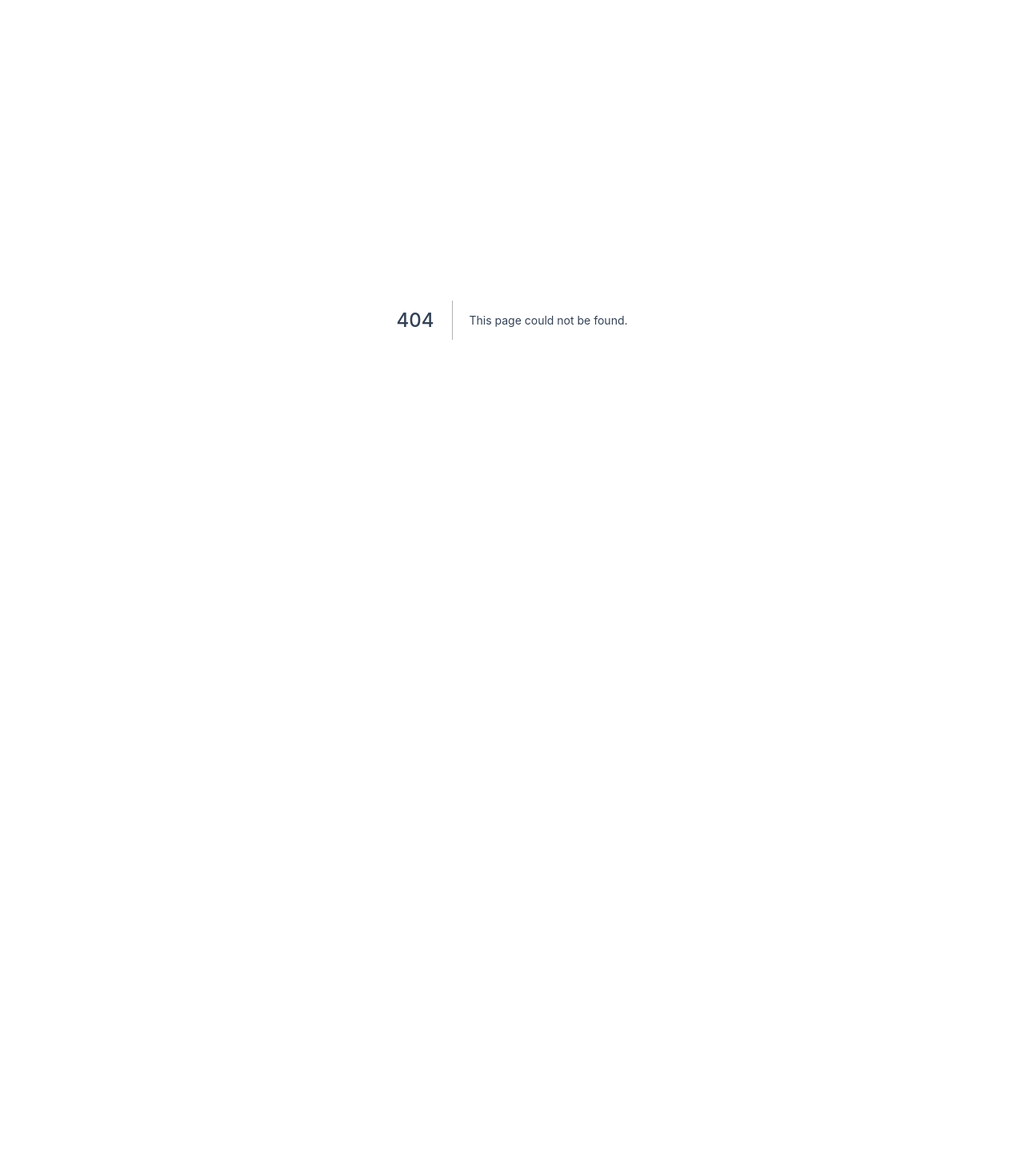
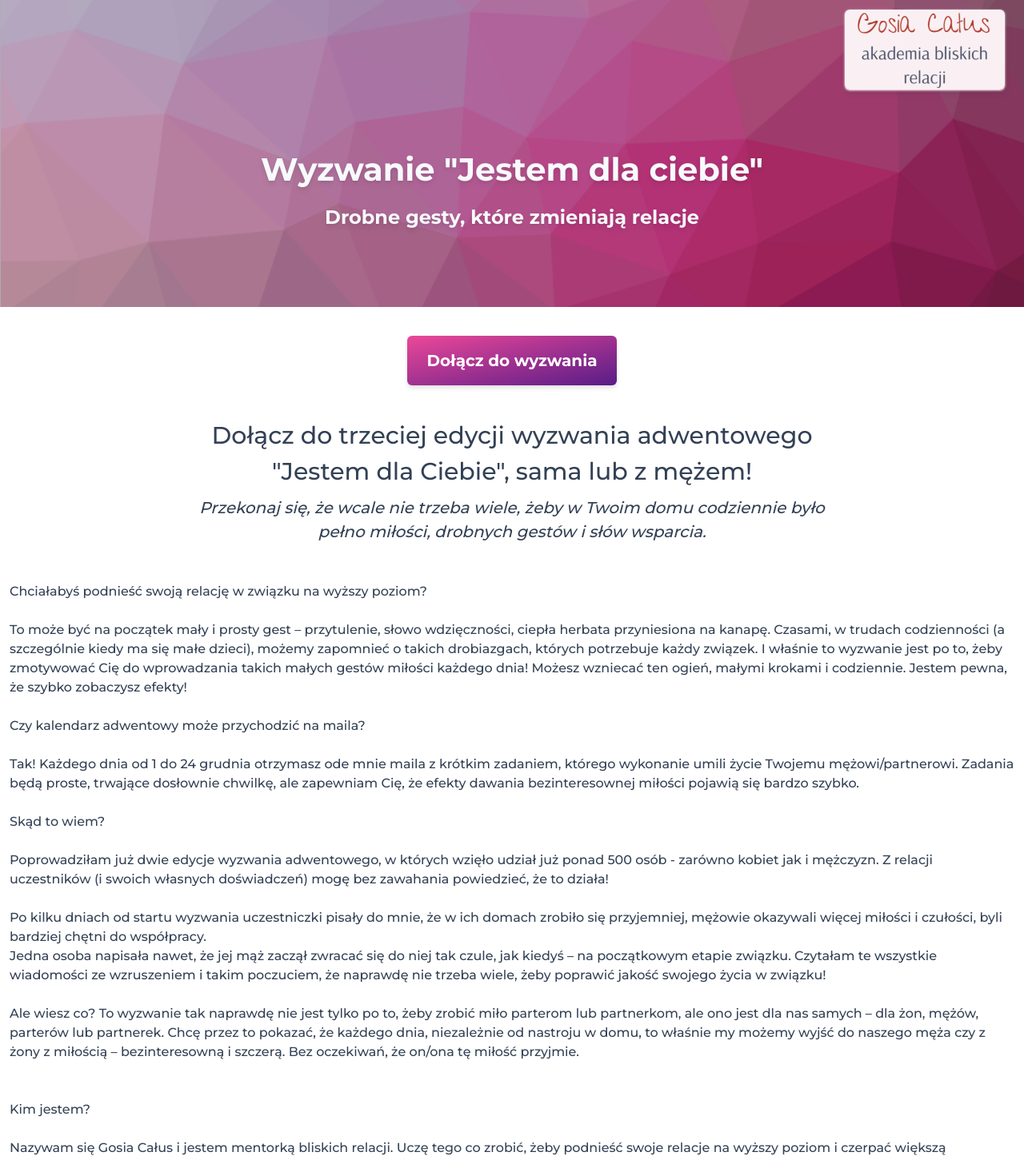
Before and after one commit to gcalus/akademiabliskichrelacji.pl, a Next.js app: page /wyzwanieadwentowe in a window 1280 px wide. Before the commit this address had no page. Shown: the top 1451 px of the page at 80% size. Before the commit the page ends 800 px from the top, so only its background shows below. Built offline with nearby package versions, Linux system fonts and the light colour scheme.

Commit message:
Add wyzwanieadwentowe page

```diff
--- /dev/null
+++ b/src/components/FacebookPixel.tsx
@@ -0,0 +1,46 @@
+import { useEffect } from "react";
+
+import { useRouter } from "next/router";
+import Script from "next/script";
+
+const handleRouteChange = () => {
+  pageview();
+};
+
+const FB_PIXEL_ID = 641952754139008;
+
+const pageview = () => {
+  // @ts-ignore
+  window.fbq("track", "PageView");
+};
+
+const FacebookPixel = () => {
+  const router = useRouter();
+
+  useEffect(() => {
+    // the below will only fire on route changes (not initial load - that is handled in the script below)
+    router.events.on("routeChangeComplete", handleRouteChange);
+    return () => {
+      router.events.off("routeChangeComplete", handleRouteChange);
+    };
+  }, [router.events]);
+
+  return (
+    <Script id="facebook-pixel">
+      {`
+        !function(f,b,e,v,n,t,s)
+        {if(f.fbq)return;n=f.fbq=function(){n.callMethod?
+        n.callMethod.apply(n,arguments):n.queue.push(arguments)};
+        if(!f._fbq)f._fbq=n;n.push=n;n.loaded=!0;n.version='2.0';
+        n.queue=[];t=b.createElement(e);t.async=!0;
+        t.src=v;s=b.getElementsByTagName(e)[0];
+        s.parentNode.insertBefore(t,s)}(window, document,'script',
+        'https://connect.facebook.net/en_US/fbevents.js');
+        fbq('init', ${FB_PIXEL_ID});
+        fbq('track', 'PageView');
+      `}
+    </Script>
+  );
+};
+
+export default FacebookPixel;
--- a/src/components/FooterIconList.tsx
+++ b/src/components/FooterIconList.tsx
@@ -9,7 +9,7 @@ type IFooterIconListProps = {
 const FooterIconList = ({
   children = (
     <>
-      <Link href="https://www.instagram.com/akademiabliskichrelacji/">
+      <Link href="https://www.instagram.com/gosiacalus/">
         <a className="fill-current w-5 h-5 text-gray-500 hover:text-gray-700">
           <svg
             xmlns="http://www.w3.org/2000/svg"
@@ -21,7 +21,7 @@ const FooterIconList = ({
           </svg>
         </a>
       </Link>
-      <Link href="https://www.facebook.com/akademiabliskichrelacji">
+      <Link href="https://www.facebook.com/gosiacalus">
         <a className="fill-current w-5 h-5 text-gray-500 hover:text-gray-700">
           <svg viewBox="0 0 24 24" xmlns="http://www.w3.org/2000/svg">
             <path d="M23.998 12c0-6.628-5.372-12-11.999-12C5.372 0 0 5.372 0 12c0 5.988 4.388 10.952 10.124 11.852v-8.384H7.078v-3.469h3.046V9.356c0-3.008 1.792-4.669 4.532-4.669 1.313 0 2.686.234 2.686.234v2.953H15.83c-1.49 0-1.955.925-1.955 1.874V12h3.328l-.532 3.469h-2.796v8.384c5.736-.9 10.124-5.864 10.124-11.853z" />
--- /dev/null
+++ b/src/components/WyzwaniePricingButton.tsx
@@ -0,0 +1,11 @@
+import { Button } from "./Button";
+
+type Props = { onClick?: () => void };
+
+const WyzwaniePricingButton: React.FC<Props> = ({ onClick }) => (
+  <Button xl variant="gradient" onClick={onClick}>
+    Dołącz do wyzwania
+  </Button>
+);
+
+export { WyzwaniePricingButton };
--- a/src/pages/_app.tsx
+++ b/src/pages/_app.tsx
@@ -1,9 +1,14 @@
 import type { AppProps } from "next/app";
+
+import FacebookPixel from "../components/FacebookPixel";
 
 import "../utils/global.css";
 
 const MyApp = ({ Component, pageProps }: AppProps) => (
-  <Component {...pageProps} />
+  <>
+    <FacebookPixel />
+    <Component {...pageProps} />
+  </>
 );
 
 export default MyApp;
--- /dev/null
+++ b/src/pages/wyzwanieadwentowe.tsx
@@ -0,0 +1,150 @@
+/* eslint-disable react/jsx-key */
+import Image from "next/image";
+import Link from "next/link";
+
+import backgroundImage from "../../public/assets/images/header-jestem.png";
+import logo from "../../public/assets/images/logo_new.png";
+import { FooterCentered } from "../components/FooterCentered";
+import { Meta } from "../components/Meta";
+import { Section } from "../components/Section";
+import { StickyBackground } from "../components/StickyBackground";
+import { WyzwaniePricingButton } from "../components/WyzwaniePricingButton";
+import { AppConfig } from "../utils/AppConfig";
+import useScrollTo from "../utils/useScrollTo";
+
+const Index = () => {
+  const [pricingRef, scrollToPricing] = useScrollTo<HTMLDivElement>();
+
+  return (
+    <>
+      <Meta title={AppConfig.title} description={AppConfig.description} />
+
+      {/* <Hero /> */}
+
+      <StickyBackground
+        backgroundHeightSpacing={{ h: "h-96", top: "top-96" }}
+        backgroundImage={backgroundImage}
+        backdrop="bg-gray-700/30"
+      >
+        <header className="max-w-screen-xl mx-auto px-6 py-3 drop-shadow-md h-full flex flex-col">
+          <nav className="flex gap-4 justify-end items-center font-bold text-2xl">
+            <Link href="/">
+              <a className="rounded-md shadow-white shadow h-[100px] w-[200px]">
+                <Image
+                  src={logo}
+                  alt={"logo"}
+                  height={100}
+                  width={200}
+                  className="rounded-md"
+                />
+              </a>
+            </Link>
+          </nav>
+          <div className="text-3xl sm:text-5xl font-title font-bold whitespace-pre-line leading-hero text-center my-auto">
+            <h1>{'Wyzwanie "Jestem dla ciebie"'}</h1>
+            <h2 className="text-xl sm:text-2xl text-center">
+              {"Drobne gesty, które zmieniają relacje"}
+            </h2>
+          </div>
+        </header>
+      </StickyBackground>
+
+      <Section
+        className="pt-6 bg-white"
+        description={
+          <div className="sm:px-6 max-w-[70ch] mx-auto">
+            <div className="flex justify-center mb-8 md:mb-10 md:mt-3">
+              <WyzwaniePricingButton onClick={scrollToPricing} />
+            </div>
+            <div className="space-y-2 text-center">
+              <p className="text-3xl">
+                Dołącz do trzeciej edycji wyzwania adwentowego &quot;Jestem dla
+                Ciebie&quot;, sama lub z mężem!
+              </p>
+              <p className="italic">
+                Przekonaj się, że wcale nie trzeba wiele, żeby w Twoim domu
+                codziennie było pełno miłości, drobnych gestów i słów wsparcia.
+              </p>
+            </div>
+          </div>
+        }
+      >
+        <article className="whitespace-pre-wrap">
+          {`Chciałabyś podnieść swoją relację w związku na wyższy poziom?
+
+To może być na początek mały i prosty gest – przytulenie, słowo wdzięczności, ciepła herbata przyniesiona na kanapę. Czasami, w trudach codzienności (a szczególnie kiedy ma się małe dzieci), możemy zapomnieć o takich drobiazgach, których potrzebuje każdy związek. I właśnie to wyzwanie jest po to, żeby zmotywować Cię do wprowadzania takich małych gestów miłości każdego dnia! Możesz wzniecać ten ogień, małymi krokami i codziennie. Jestem pewna, że szybko zobaczysz efekty!
+
+Czy kalendarz adwentowy może przychodzić na maila?
+
+Tak! Każdego dnia od 1 do 24 grudnia otrzymasz ode mnie maila z krótkim zadaniem, którego wykonanie umili życie Twojemu mężowi/partnerowi. Zadania będą proste, trwające dosłownie chwilkę, ale zapewniam Cię, że efekty dawania bezinteresownej miłości pojawią się bardzo szybko.
+
+Skąd to wiem?
+
+Poprowadziłam już dwie edycje wyzwania adwentowego, w których wzięło udział już ponad 500 osób - zarówno kobiet jak i mężczyzn. Z relacji uczestników (i swoich własnych doświadczeń) mogę bez zawahania powiedzieć, że to działa!
+
+Po kilku dniach od startu wyzwania uczestniczki pisały do mnie, że w ich domach zrobiło się przyjemniej, mężowie okazywali więcej miłości i czułości, byli bardziej chętni do współpracy.
+Jedna osoba napisała nawet, że jej mąż zaczął zwracać się do niej tak czule, jak kiedyś – na początkowym etapie związku. Czytałam te wszystkie wiadomości ze wzruszeniem i takim poczuciem, że naprawdę nie trzeba wiele, żeby poprawić jakość swojego życia w związku!
+
+Ale wiesz co? To wyzwanie tak naprawdę nie jest tylko po to, żeby zrobić miło parterom lub partnerkom, ale ono jest dla nas samych – dla żon, mężów, parterów lub partnerek. Chcę przez to pokazać, że każdego dnia, niezależnie od nastroju w domu, to właśnie my możemy wyjść do naszego męża czy z żony z miłością – bezinteresowną i szczerą. Bez oczekiwań, że on/ona tę miłość przyjmie.
+
+
+Kim jestem?
+
+Nazywam się Gosia Całus i jestem mentorką bliskich relacji. Uczę tego co zrobić, żeby podnieść swoje relacje na wyższy poziom i czerpać większą satysfakcję z bycia rodzicem, partnerem, czy żoną.
+Pracuję z osobami, które pragną rozwinąć swoje umiejętności relacyjne i komunikacyjne i szukają rzetelnej i sprawdzonej wiedzy w tym temacie.
+
+Czy wiesz, że dzięki udziałowi w wyzwaniu zadbasz aż o pięć z siedmiu zasad udanego małżeństwa według Johna Gottmana? To wybitny naukowiec badający funkcjonowanie małżeństwa i rodziny.
+
+- zaktualizujesz mapę świata partnera (czyli dowiesz się więcej na jego temat)
+- będziesz pielęgnować uczucie sympatii i podziwu dla partnera
+- zwrócicie się ku sobie, zamiast odwracać się od siebie
+- zaczniecie rozpoznawać sygnały partnera
+- odnajdziecie poczucie wspólnoty
+
+
+Dołącz sama lub w parze!
+
+W zeszłym roku po raz pierwszy wyzwanie kierowałam również do mężczyzn i okazało się, że wiele par było zainteresowanych wspólnym udziałem. Sama robię wyzwanie razem z moim mężem i naprawdę uwielbiam ten czas!
+
+Wysyłam różne maile w zależności od płci uczestnika - biorę pod uwagę dobór odpowiednich przykładów i zwracanie się do odbiorcy w formie żeńskiej lub męskiej.
+Wyzwanie dla par zaprojektowałam w taki sposób, żebyście robili różne zadania każdego dnia :)
+
+
+Dzięki wyzwaniu:
+
+-   Dostaniesz motywację do codziennego robienia małych gestów dla swojego męża/żony
+
+-   Poznasz pomysły na wspólne spędzanie czasu, które będziesz mogła później wiele razy wykorzystać
+
+-   Wyrobisz sobie nawyk!
+  Właśnie tak działa codzienne robienie zadań, że po jakimś czasie codzienne robienie miłych gestów dla partnera staje się nawykiem. Gwarantuję Ci, że po zakończeniu wyzwania  z większą łatwością będziesz przypominać sobie o tym, żeby po prostu zrobić coś bezinteresownie dla drugiej osoby.
+
+- Przygotujesz się do tego, żeby spędzić święta w atmosferze miłości i spokoju
+--
+
+
+Jak wygląda przebieg wyzwania?
+
+- Codziennie o 6:00 rano dostajesz na maila zadanie do wykonania i opis
+
+-   Zadania są krótkie - trwają maksymalnie do kilku minut
+
+-   Nie potrzebujesz żadnych specjalnie zakupionych rzeczy, żeby robić zadania
+
+-   Możesz dołączyć do zamkniętej grupy na facebooku, na której uczestnicy wyzwania mogą dzielić się tym jak udało się wykonać zadanie. To kolejny kop motywacyjny, żeby nie odkładać czytania maili i robienia zadań na później!
+-  W wersji wyzwania dla pary, każdy z partnerów dostaje tę samą pulę zadań, ale w różnej kolejności. Tylko w dwa dni robicie takie samo zadanie :) Sami przekonajcie się dlaczego!
+
+KONIEC`}
+        </article>
+      </Section>
+
+      {/* <Footer /> */}
+
+      <Section className="py-6 bg-gray-100">
+        <FooterCentered logo={"Śledź nas na social mediach:"} />
+      </Section>
+    </>
+  );
+};
+
+export default Index;
--- a/src/utils/AppConfig.ts
+++ b/src/utils/AppConfig.ts
@@ -1,6 +1,6 @@
 export const AppConfig = {
-  site_name: "Akademia bliskich relacji",
-  title: "Akademia bliskich relacji",
-  description: "Akademia bliskich relacji - Gosia Całus",
+  site_name: "Gosia Całus - Akademia bliskich relacji",
+  title: "Gosia Całus - Akademia bliskich relacji",
+  description: "Gosia Całus - Akademia bliskich relacji",
   locale: "pl",
 };
--- a/src/utils/index-translations-pl.json
+++ b/src/utils/index-translations-pl.json
@@ -1,8 +1,8 @@
 {
   "index": {
     "Hero": {
-      "title": "Akademia bliskich relacji",
-      "subtitle": "Gosia Całus"
+      "title": "Gosia Całus",
+      "subtitle": "Mentorka bliskich relacji"
     },
     "Section1": {
       "title": "Kim jestem?",
--- a/tsconfig.json
+++ b/tsconfig.json
@@ -14,8 +14,6 @@
     "noImplicitAny": true,
     "noImplicitReturns": true,
     "noImplicitThis": true,
-    "noUnusedLocals": true,
-    "noUnusedParameters": true,
     "allowUnreachableCode": false,
     "noFallthroughCasesInSwitch": true,
 
```
Also changed, not shown: public/assets/images/header-jestem.png (added), public/assets/images/logo_new.png (added).
